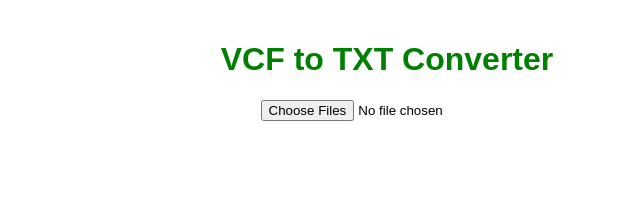
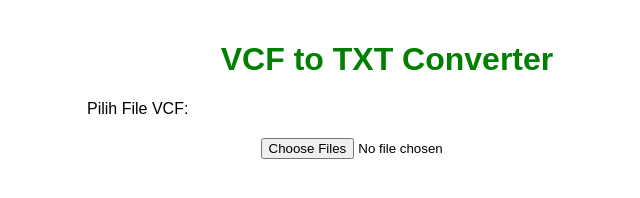
Before and after one commit to drxrwr/drxvcftotxt, a plain HTML site: page index.html in a window 1280 px wide. Shown: the whole page, without its empty margins (253-893 px from the left). Drawn offline with Linux system fonts and the light colour scheme.

Commit message:
Update index.html

```diff
--- a/index.html
+++ b/index.html
@@ -9,7 +9,10 @@
 <body>
   <div class="container">
     <h1>VCF to TXT Converter</h1>
-    <input type="file" id="fileInput" multiple accept=".vcf" />
+    <div class="upload-section">
+      <label for="fileInput">Pilih File VCF:</label>
+      <input type="file" id="fileInput" multiple accept=".vcf" />
+    </div>
     <div id="fileOutput"></div>
   </div>
   <script src="script.js"></script>
```
